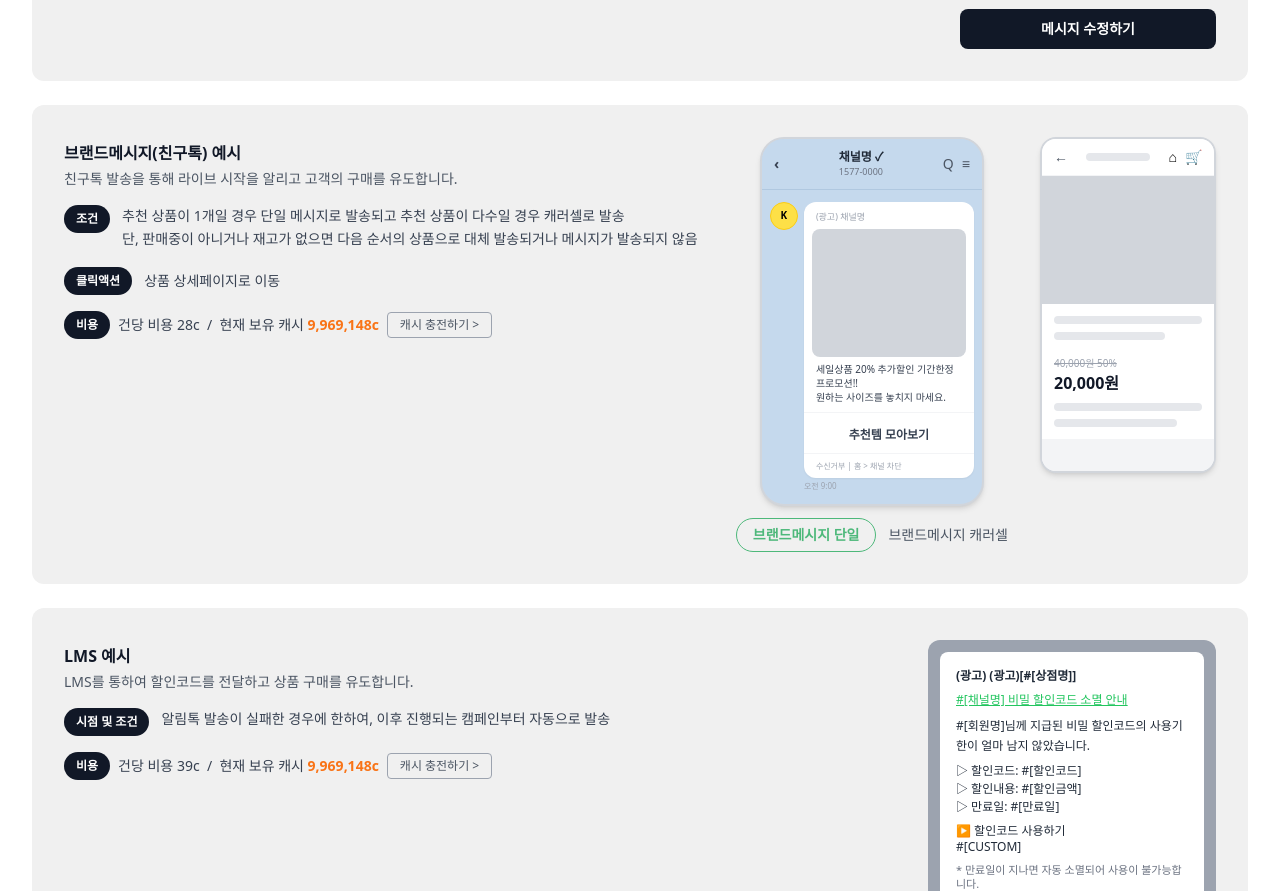
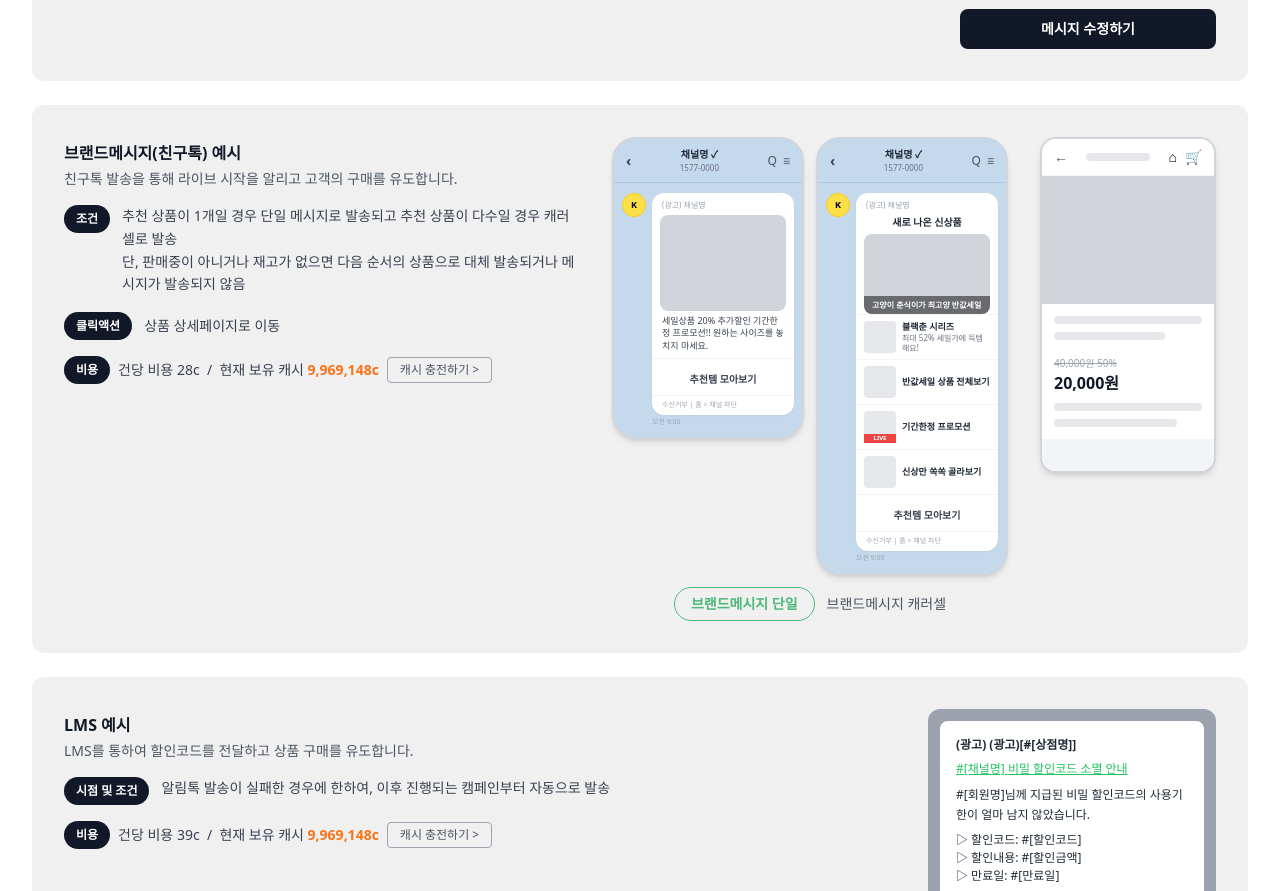
Before and after one commit to vldlzm/flexg_CRM_LIVE, a Next.js app: page /crm/live/create in a window 1280 px wide. Shown: the part 1380-2271 px from the top of the page. Built offline with nearby package versions, Linux system fonts and the light colour scheme.

Commit message:
feat: 브랜드메시지 캐러셀 목업 추가 (단일+캐러셀 2개 나란히)

```diff
--- a/src/components/CrmLiveCreate.tsx
+++ b/src/components/CrmLiveCreate.tsx
@@ -421,52 +421,102 @@ export default function CrmLiveCreate() {
               </div>
             </div>
 
-            {/* 중앙: 카카오톡 채팅 화면 목업 */}
+            {/* 중앙: 카카오톡 목업 2개 */}
             <div className="shrink-0 flex flex-col items-center gap-3">
-              <div className="w-56 overflow-hidden rounded-3xl border-2 border-gray-300 bg-[#c5d9ed] shadow-md">
-                {/* KakaoTalk 헤더 */}
-                <div className="flex items-center justify-between bg-[#c5d9ed] px-3 py-2.5 border-b border-[#b0c8e0]">
-                  <span className="text-sm font-bold text-gray-700">‹</span>
-                  <div className="flex flex-col items-center">
-                    <span className="text-xs font-bold text-gray-800">채널명 ✓</span>
-                    <span className="text-[9px] text-gray-500">1577-0000</span>
+              <div className="flex items-start gap-3">
+                {/* 단일 메시지 목업 */}
+                <div className="w-48 overflow-hidden rounded-3xl border-2 border-gray-300 bg-[#c5d9ed] shadow-md">
+                  <div className="flex items-center justify-between bg-[#c5d9ed] px-3 py-2 border-b border-[#b0c8e0]">
+                    <span className="text-sm font-bold text-gray-700">‹</span>
+                    <div className="flex flex-col items-center">
+                      <span className="text-[10px] font-bold text-gray-800">채널명 ✓</span>
+                      <span className="text-[8px] text-gray-500">1577-0000</span>
+                    </div>
+                    <div className="flex gap-1.5 text-xs text-gray-600"><span>Q</span><span>≡</span></div>
                   </div>
-                  <div className="flex gap-2 text-sm text-gray-600">
-                    <span>Q</span><span>≡</span>
+                  <div className="px-2 py-2.5">
+                    <div className="flex items-start gap-1.5">
+                      <div className="h-6 w-6 shrink-0 rounded-full bg-yellow-300 flex items-center justify-center text-[9px] font-bold border border-yellow-400">K</div>
+                      <div className="flex-1">
+                        <div className="overflow-hidden rounded-xl bg-white shadow-sm">
+                          <p className="px-2.5 pt-1.5 text-[8px] text-gray-400">(광고) 채널명</p>
+                          <div className="mx-2 my-1 h-24 rounded-lg bg-gray-300" />
+                          <div className="px-2.5 pb-1.5">
+                            <p className="text-[9px] leading-snug text-gray-700">
+                              세일상품 20% 추가할인 기간한정 프로모션!! 원하는 사이즈를 놓치지 마세요.
+                            </p>
+                          </div>
+                          <div className="border-t border-gray-100 py-1.5 text-center">
+                            <span className="text-[10px] font-semibold text-gray-700">추천템 모아보기</span>
+                          </div>
+                          <div className="border-t border-gray-100 px-2.5 py-1">
+                            <p className="text-[7px] text-gray-400">수신거부 | 홈 &gt; 채널 차단</p>
+                          </div>
+                        </div>
+                        <p className="mt-0.5 text-[7px] text-gray-400">오전 9:00</p>
+                      </div>
+                    </div>
                   </div>
                 </div>
-                {/* 채팅 영역 */}
-                <div className="px-2 py-3 space-y-1">
-                  {/* 채널 프로필 + 메시지 */}
-                  <div className="flex items-start gap-1.5">
-                    <div className="h-7 w-7 shrink-0 rounded-full bg-yellow-300 flex items-center justify-center text-[10px] font-bold border border-yellow-400">K</div>
-                    <div className="flex-1">
-                      <div className="overflow-hidden rounded-xl bg-white shadow-sm">
-                        {/* 광고 라벨 */}
-                        <p className="px-3 pt-2 text-[9px] text-gray-400">(광고) 채널명</p>
-                        {/* 상품 이미지 */}
-                        <div className="mx-2 my-1.5 h-32 rounded-lg bg-gray-300" />
-                        {/* 텍스트 */}
-                        <div className="px-3 pb-2">
-                          <p className="text-[10px] leading-snug text-gray-700">
-                            세일상품 20% 추가할인 기간한정 프로모션!!<br />
-                            원하는 사이즈를 놓치지 마세요.
-                          </p>
+
+                {/* 캐러셀 메시지 목업 */}
+                <div className="w-48 overflow-hidden rounded-3xl border-2 border-gray-300 bg-[#c5d9ed] shadow-md">
+                  <div className="flex items-center justify-between bg-[#c5d9ed] px-3 py-2 border-b border-[#b0c8e0]">
+                    <span className="text-sm font-bold text-gray-700">‹</span>
+                    <div className="flex flex-col items-center">
+                      <span className="text-[10px] font-bold text-gray-800">채널명 ✓</span>
+                      <span className="text-[8px] text-gray-500">1577-0000</span>
+                    </div>
+                    <div className="flex gap-1.5 text-xs text-gray-600"><span>Q</span><span>≡</span></div>
+                  </div>
+                  <div className="px-2 py-2.5">
+                    <div className="flex items-start gap-1.5">
+                      <div className="h-6 w-6 shrink-0 rounded-full bg-yellow-300 flex items-center justify-center text-[9px] font-bold border border-yellow-400">K</div>
+                      <div className="flex-1">
+                        <div className="overflow-hidden rounded-xl bg-white shadow-sm">
+                          <p className="px-2.5 pt-1.5 text-[8px] text-gray-400">(광고) 채널명</p>
+                          {/* 타이틀 */}
+                          <p className="text-center text-[10px] font-bold text-gray-800 py-1">새로 나온 신상품</p>
+                          {/* 메인 이미지 */}
+                          <div className="relative mx-2 h-20 rounded-lg bg-gray-300 overflow-hidden">
+                            <div className="absolute bottom-0 left-0 right-0 bg-black/50 px-2 py-1">
+                              <p className="text-[8px] font-semibold text-white leading-tight">고양이 춘식이가 최고양 반값세일</p>
+                            </div>
+                          </div>
+                          {/* 캐러셀 아이템 */}
+                          {[
+                            { title: '블랙춘 시리즈', sub: '최대 52% 세일가에 득템해요!', live: false },
+                            { title: '반값세일 상품 전체보기', sub: '', live: false },
+                            { title: '기간한정 프로모션', sub: '', live: true },
+                            { title: '신상만 쏙쏙 골라보기', sub: '', live: false },
+                          ].map((item, i) => (
+                            <div key={i} className="flex items-center gap-1.5 border-t border-gray-100 px-2 py-1.5">
+                              <div className="relative h-8 w-8 shrink-0 rounded bg-gray-200">
+                                {item.live && (
+                                  <span className="absolute bottom-0 left-0 right-0 bg-red-500 text-center text-[6px] font-bold text-white leading-tight py-px">LIVE</span>
+                                )}
+                              </div>
+                              <div className="min-w-0">
+                                <p className="text-[9px] font-semibold text-gray-800 leading-tight">{item.title}</p>
+                                {item.sub && <p className="text-[8px] text-gray-500 leading-tight">{item.sub}</p>}
+                              </div>
+                            </div>
+                          ))}
+                          {/* 버튼 */}
+                          <div className="border-t border-gray-100 py-1.5 text-center">
+                            <span className="text-[10px] font-semibold text-gray-700">추천템 모아보기</span>
+                          </div>
+                          <div className="border-t border-gray-100 px-2.5 py-1">
+                            <p className="text-[7px] text-gray-400">수신거부 | 홈 &gt; 채널 차단</p>
+                          </div>
                         </div>
-                        {/* 버튼 */}
-                        <div className="border-t border-gray-100 py-2 text-center">
-                          <span className="text-xs font-semibold text-gray-700">추천템 모아보기</span>
-                        </div>
-                        {/* 수신거부 */}
-                        <div className="border-t border-gray-100 px-3 py-1.5">
-                          <p className="text-[8px] text-gray-400">수신거부 | 홈 &gt; 채널 차단</p>
-                        </div>
+                        <p className="mt-0.5 text-[7px] text-gray-400">오전 9:00</p>
                       </div>
-                      <p className="mt-0.5 text-[8px] text-gray-400">오전 9:00</p>
                     </div>
                   </div>
                 </div>
               </div>
+
               {/* 단일/캐러셀 탭 */}
               <div className="flex items-center gap-3">
                 <button className="rounded-full border border-[#4DB87A] px-4 py-1.5 text-sm font-semibold text-[#4DB87A]">
```
